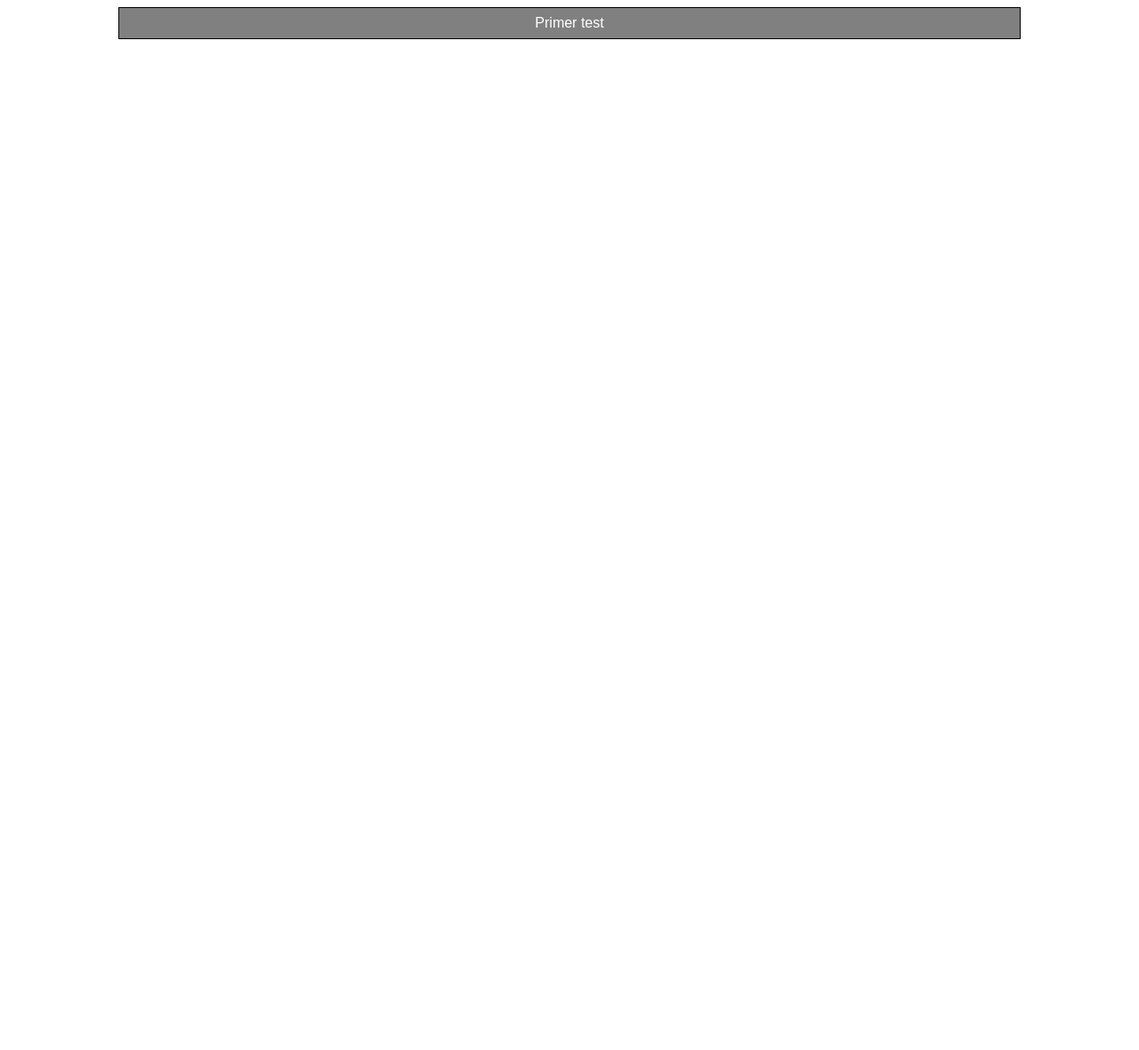
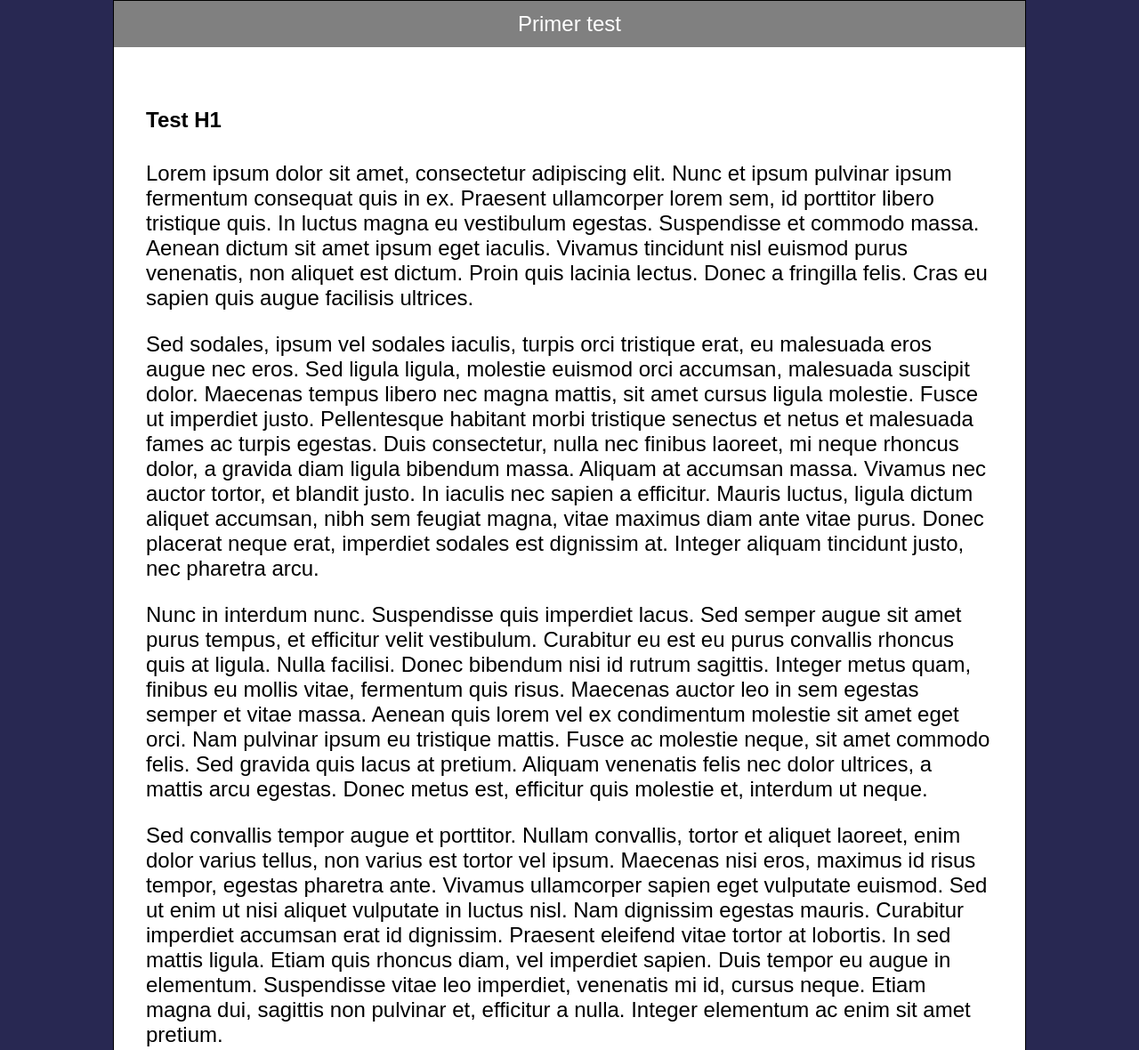
Before and after one commit to Hiddenberg/hiddenberg.github.io, a plain HTML site: page index.html in a window 1280 px wide. Shown: the top 1180 px of the page at 89% size. Before the commit the page ends 800 px from the top, so only its background shows below. Drawn offline with Linux system fonts and the light colour scheme.

Commit message:
Agregando mas contenido de prueba y mejorando un poco el estilo

```diff
--- a/index.html
+++ b/index.html
@@ -11,6 +11,24 @@
       <header>
          Primer test
       </header>
+      <section >
+         <article id=post>
+            <h1>
+               Test H1
+            </h1>
+            <p>
+               Lorem ipsum dolor sit amet, consectetur adipiscing elit. Nunc et ipsum pulvinar ipsum fermentum consequat quis in ex. Praesent ullamcorper lorem sem, id porttitor libero tristique quis. In luctus magna eu vestibulum egestas. Suspendisse et commodo massa. Aenean dictum sit amet ipsum eget iaculis. Vivamus tincidunt nisl euismod purus venenatis, non aliquet est dictum. Proin quis lacinia lectus. Donec a fringilla felis. Cras eu sapien quis augue facilisis ultrices.
+            </p>
+            <p>Sed sodales, ipsum vel sodales iaculis, turpis orci tristique erat, eu malesuada eros augue nec eros. Sed ligula ligula, molestie euismod orci accumsan, malesuada suscipit dolor. Maecenas tempus libero nec magna mattis, sit amet cursus ligula molestie. Fusce ut imperdiet justo. Pellentesque habitant morbi tristique senectus et netus et malesuada fames ac turpis egestas. Duis consectetur, nulla nec finibus laoreet, mi neque rhoncus dolor, a gravida diam ligula bibendum massa. Aliquam at accumsan massa. Vivamus nec auctor tortor, et blandit justo. In iaculis nec sapien a efficitur. Mauris luctus, ligula dictum aliquet accumsan, nibh sem feugiat magna, vitae maximus diam ante vitae purus. Donec placerat neque erat, imperdiet sodales est dignissim at. Integer aliquam tincidunt justo, nec pharetra arcu.
+            </p>
+            <p>Nunc in interdum nunc. Suspendisse quis imperdiet lacus. Sed semper augue sit amet purus tempus, et efficitur velit vestibulum. Curabitur eu est eu purus convallis rhoncus quis at ligula. Nulla facilisi. Donec bibendum nisi id rutrum sagittis. Integer metus quam, finibus eu mollis vitae, fermentum quis risus. Maecenas auctor leo in sem egestas semper et vitae massa. Aenean quis lorem vel ex condimentum molestie sit amet eget orci. Nam pulvinar ipsum eu tristique mattis. Fusce ac molestie neque, sit amet commodo felis. Sed gravida quis lacus at pretium. Aliquam venenatis felis nec dolor ultrices, a mattis arcu egestas. Donec metus est, efficitur quis molestie et, interdum ut neque.
+            </p>
+            <p>Sed convallis tempor augue et porttitor. Nullam convallis, tortor et aliquet laoreet, enim dolor varius tellus, non varius est tortor vel ipsum. Maecenas nisi eros, maximus id risus tempor, egestas pharetra ante. Vivamus ullamcorper sapien eget vulputate euismod. Sed ut enim ut nisi aliquet vulputate in luctus nisl. Nam dignissim egestas mauris. Curabitur imperdiet accumsan erat id dignissim. Praesent eleifend vitae tortor at lobortis. In sed mattis ligula. Etiam quis rhoncus diam, vel imperdiet sapien. Duis tempor eu augue in elementum. Suspendisse vitae leo imperdiet, venenatis mi id, cursus neque. Etiam magna dui, sagittis non pulvinar et, efficitur a nulla. Integer elementum ac enim sit amet pretium.
+            </p>
+            <p>Sed interdum libero ex, at pretium nisl pretium commodo. Cras gravida ut justo id sagittis. Cras laoreet gravida neque vitae imperdiet. Vestibulum vestibulum in eros at laoreet. Aenean eget nulla vel arcu vulputate hendrerit. Class aptent taciti sociosqu ad litora torquent per conubia nostra, per inceptos himenaeos. Vestibulum vitae cursus risus. In eget rutrum erat.
+            </p>
+         </article>
+      </section>
    </section>
 </body>
 </html>
--- a/styles/style.css
+++ b/styles/style.css
@@ -1,11 +1,15 @@
 body {
    font-family: Arial, Helvetica, sans-serif;
+   font-size: 1.5rem;
+   background-color: #282852;
+   margin: 0 8px;
 }
 
 #container {
-   width: 80%;
+   width: 80vw;
    margin: 0 auto;
    border: 1px black solid;
+   background-color: white;
 }
 
 header {
@@ -14,3 +18,7 @@ header {
    color: white;
    padding: 0.5em 0;
 }
+
+#post {
+   padding: 1.5em;
+}
```
